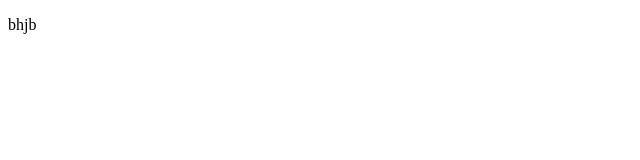
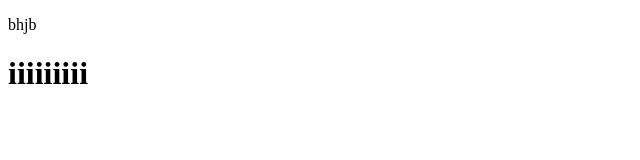
Before and after one commit to anna-chernysheva/anna-chernysheva.github.io, a plain HTML site: page index.html in a window 1280 px wide. Shown: the whole page, without its empty margins (0-640 px from the left). Drawn offline with Linux system fonts and the light colour scheme.

Commit message:
Update index.html

```diff
--- a/index.html
+++ b/index.html
@@ -6,5 +6,6 @@
   <p>bhjb</p>
 </head>
 <body>
+  <h1>iiiiiiiii</h1>
 </body>
 </html>
```
